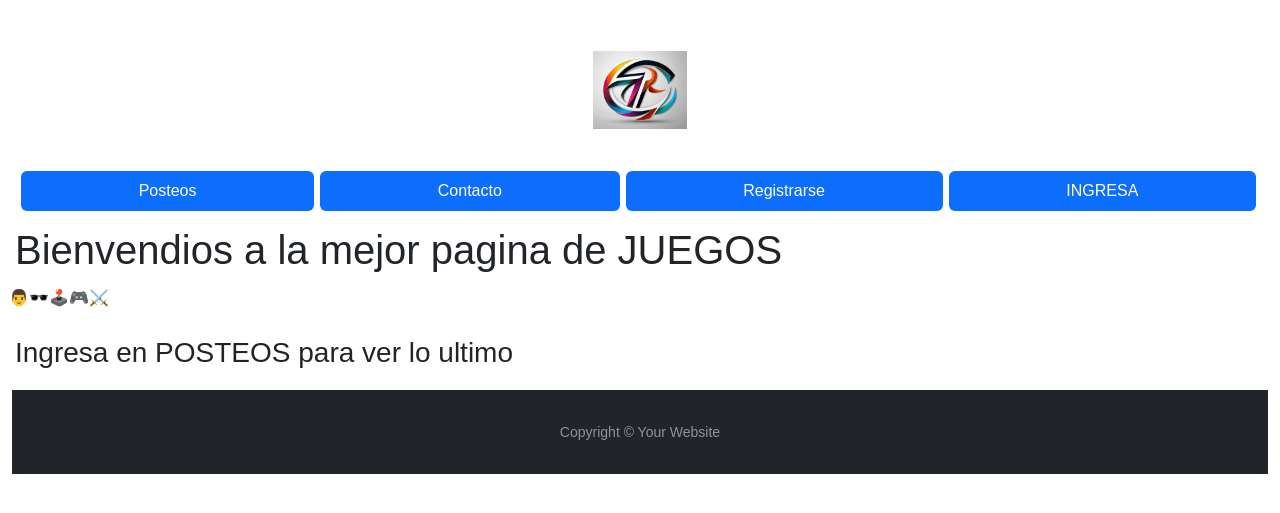
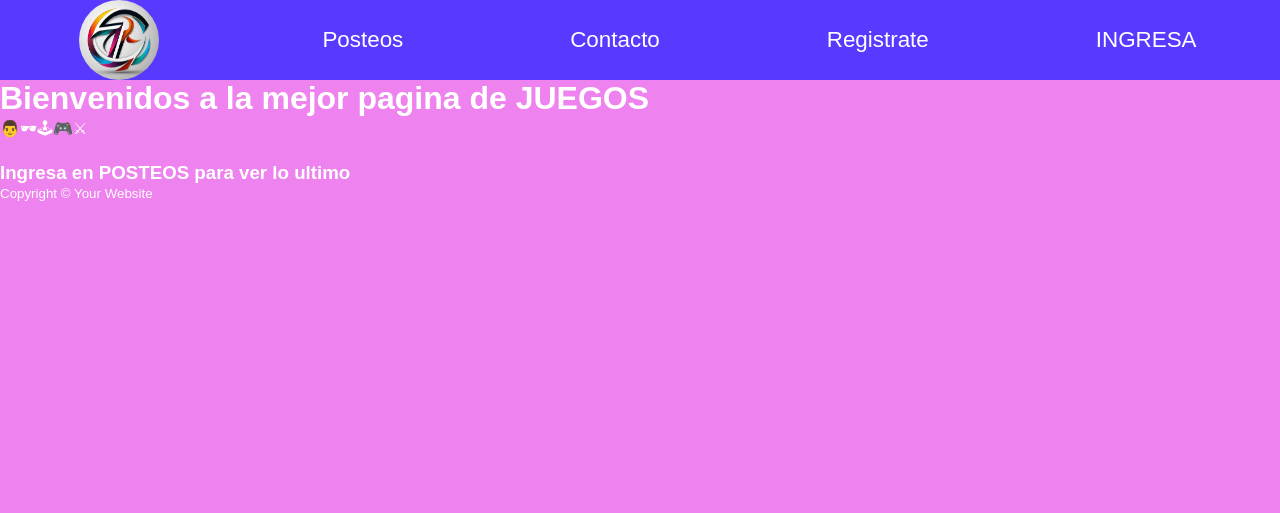
Before and after one commit to Casullo/FINAL_PRO, a Django app: template blog/templates/index.html in a window 1280 px wide. Shown: the top 513 px of the page. Run offline with Django 3.2, Linux system fonts and the light colour scheme; the template is opened without the code that fills it, so the values that code supplies are empty.

Commit message:
css_mas_avances

```diff
--- a/blog/apps/posts/models.py
+++ b/blog/apps/posts/models.py
@@ -28,7 +28,7 @@ class Categoria (models.Model):
 
 
 class Posts (models.Model):
-    titulo = models.CharField (max_length= 50, null= False)
+    titulo = models.CharField (max_length= 250, null= False)
     subtitulo = models.CharField (max_length= 100, null=True, blank=True )
     fecha = models.DateTimeField (auto_now_add=True)
     autor = models.ForeignKey (User, on_delete=models.CASCADE, null=True)
--- a/blog/static/css/style.css
+++ /dev/null
@@ -1,13 +0,0 @@
-@import url("https://fonts.googleapis.com/css2?family=Poppins:ital,wght@0,100;0,200;0,300;0,400;0,500;0,600;0,700;0,800;0,900;1,100;1,200;1,300;1,400;1,500;1,600;1,700;1,800;1,900&display=swap");
-
-*{
-    margin: 3px;
-    padding: 3px;
-    box-sizing: border-box;
-    font-family: 'Popponn', sans-serif;
-}
-
-
-.container-noticias{
-    display:flex
-}
--- /dev/null
+++ b/blog/static/css/style_base.css
@@ -0,0 +1,54 @@
+@import url("https://fonts.googleapis.com/css2?family=Poppins:ital,wght@0,100;0,200;0,300;0,400;0,500;0,600;0,700;0,800;0,900;1,100;1,200;1,300;1,400;1,500;1,600;1,700;1,800;1,900&display=swap");
+
+*{
+    margin: 0;
+    padding: 0;
+    /* box-sizing: border-box; */
+    font-family: 'Popponn', sans-serif;
+}
+
+body{
+    background-color: violet;
+    color: white;
+}
+
+.navbar-nav img{
+    width: 80px;
+    height: 80px;
+    border-radius: 50px;
+}
+
+.navbar-nav {
+    width: 100%;
+    margin: 0;
+    padding: 0;
+    height: 80px;
+    display: flex;
+    justify-content: space-around;
+    background-color: #5739ff;
+    font-family: 'Popponn', sans-serif;
+}
+
+.nav-link {
+    display: flex;
+    justify-content: center;
+    align-items: center;
+    padding: 4px;
+    color: white;
+    text-decoration: none;
+    font-size: 1.4rem;
+}
+
+.nav-link {
+    color: white;
+    text-decoration: none;
+    transition: color 0.3s ease;
+}
+
+.nav-link:hover {
+    color: #8a8a8a;
+}
+.active {
+    color: #8a8a8a;
+    text-decoration: underline;
+}
--- a/blog/templates/base.html
+++ b/blog/templates/base.html
@@ -7,70 +7,66 @@
         <meta charset="utf-8" />
         <meta
             name="viewport"
-            content="width=device-width, initial-scale=1, shrink-to-fit=no"
-        />
-        <title> {% block titulo %}
+            content="width=device-width, initial-scale=1, shrink-to-fit=no"/>
 
-            {% endblock %}
+        <title>
+            {% block titulo %}
+
+            {% endblock titulo %}
         </title>
-         <link rel="stylesheet" href= "{% static 'css/style.css' %}">
-        <!-- Bootstrap CSS v5.2.1 -->
-        <link
-            href="https://cdn.jsdelivr.net/npm/bootstrap@5.3.2/dist/css/bootstrap.min.css"
-            rel="stylesheet"
-            integrity="sha384-T3c6CoIi6uLrA9TneNEoa7RxnatzjcDSCmG1MXxSR1GAsXEV/Dwwykc2MPK8M2HN"
-            crossorigin="anonymous"
-        />
+        <link rel="stylesheet" href="{% static 'css/style_base.css' %}">
     </head>
+
 
     <body>
         <header>
-            <!-- place navbar here -->
-            <a class="flex-sm-fill text-sm-center nav-link active" href="#">
-                <img src="{% static 'img/Juegolandia.jpeg' %}" style="max-width: 100px; margin: 30px;">
-              </a>
 
-            <nav class="nav nav-pills flex-column flex-sm-row">
-                <!-- <a class="flex-sm-fill text-sm-center nav-link active" href="{% url 'index' %}">Inicio</a> -->
-                <a class="flex-sm-fill text-sm-center nav-link active" href="{% url 'apps.posts:posts' %}">Posteos</a>
-                <a class="flex-sm-fill text-sm-center nav-link active" href="{% url 'apps.contacto:contacto' %}">Contacto</a>
-                <a class="flex-sm-fill text-sm-center nav-link active" href="{% url 'apps.posts:registro' %}" tabindex="-1" aria-disabled="true">Registrarse</a>
-                <a class="flex-sm-fill text-sm-center nav-link active" href="{% url 'login' %}">INGRESA</a>
+            <nav class="navbar-nav">
+                <a href="{% url 'apps.posts:posts' %}"><img src="{% static 'img/Juegolandia.jpeg' %}"></a>
+                <a class="nav-link {% if request.path == 'posts' %}active{% endif %}" href="{% url 'apps.posts:posts' %}">Posteos</a>
+                <a class="nav-link {% if request.path == 'contacto' %}active{% endif %}" href="{% url 'apps.contacto:contacto' %}">Contacto</a>
+                <a class="nav-link {% if request.path == 'registro' %}active{% endif %}" href="{% url 'apps.posts:registro' %}" tabindex="-1" aria-disabled="true">Registrate</a>
+                <a class="nav-link {% if request.path == 'login' %}active{% endif %}" href="{% url 'login' %}">INGRESA</a>
                 {% if user.is_authenticated %}
+
+
+                <a href="{% url 'apps.posts:perfil' user.id %}">
+
+                    <li> {{user.username}}
+
+                        {% if usuarios.icono != Null %}<img src="{{User.icono.url}}">
+                        {% endif %}
+
+                    </li>
+                    <br>
                     <form action="{% url 'logout' %}" method="POST">
                         {% csrf_token %}
                         <button type="sumit">Cerrar sesión</button>
                     </form>
-                <a href="{% url 'apps.posts:perfil' user.id %}">
-                    <li> {{user.username}} {% if usuarios.icono != Null %}<img src="{{User.icono.url}}" alt=""
-                        width="50px">
-                    {% endif %}
-
-                    </li>
 
 
 
                 {% endif %}
+
+
             </nav>
-        </header>
+
 
 
         {% block contenido %}
 
 
-              {% endblock %}
+        {% endblock contenido %}
 
 
 
-        <main></main>
-          <!-- place footer here -->
+
             <footer id="sticky-footer" class="flex-shrink-0 py-4 bg-dark text-white-50">
                 <div class="container text-center">
                     <small>Copyright &copy; Your Website</small>
                 </div>
             </footer>
 
-        <!-- Bootstrap JavaScript Libraries -->
             <script
                 src="https://cdn.jsdelivr.net/npm/@popperjs/core@2.11.8/dist/umd/popper.min.js"
                 integrity="sha384-I7E8VVD/ismYTF4hNIPjVp/Zjvgyol6VFvRkX/vR+Vc4jQkC+hVqc2pM8ODewa9r"
@@ -82,5 +78,9 @@
                 integrity="sha384-BBtl+eGJRgqQAUMxJ7pMwbEyER4l1g+O15P+16Ep7Q9Q+zqX6gSbd85u4mG4QzX+"
                 crossorigin="anonymous"
             ></script>
+
+        </header>
+
     </body>
+
 </html>
--- a/blog/templates/index.html
+++ b/blog/templates/index.html
@@ -2,7 +2,7 @@
 
 {% block contenido %}
 
-<h1>Bienvendios a la mejor pagina de JUEGOS</h1>
+<h1>Bienvenidos a la mejor pagina de JUEGOS</h1>
 
 👨🕶🕹🎮⚔
 <br><br>
--- a/blog/templates/login.html
+++ b/blog/templates/login.html
@@ -1,24 +1,28 @@
 {% extends 'base.html' %}
 {% load static %}
 
-<title>{% block title %} Registro de usuario {% endblock title %}</title>
+{% block titulo %} Ingreso {% endblock titulo %}
 
 {% block contenido %}
 <center>
 <form method="POST" style="margin-top: 100px; margin-bottom: 250px;">
     <h1 class="hl">Iniciar Sesión</h1>
+
     <div class="messages">
         {% for message in messages %}
             <table{% if message.tags %} class="{{ message.tags }}"{% endif %}>{{ message }}</table>
         {% endfor %}
     </div>
     {% csrf_token %}
+    <br>
     <div class="container">
         <a href="{% url 'password_reset'}">¡Olvidaste tu contraseña? </a>
         <table>{{ form.as_p }}</table>
     </div>
+
     <a style="color: rgb(0, 0, 0);" href="{% url 'apps.posts:registro' %}">Todavía no está registrado? Registrate</a>
     <br><br>
+
     <button type="submit" class="btn btn-success btn-lg px-3">Iniciar sesión</button>
 
 </form>
--- a/blog/templates/perfil.html
+++ b/blog/templates/perfil.html
@@ -8,7 +8,7 @@
 
 <h1>{{usuarios.id}} --> {{usuarios.username}}</h1>
 {% if usuarios.icono %}
-<img src="{{usuarios.icono.url}}" alt="Imagen perfil" class="img-perfil">
+<img src="{{ usuarios.icono.url }}" alt="Imagen perfil" class="img-perfil">
 {% else %}
 <img src="media/default.jpg" alt="Ícono de perfil por defecto" class="img-perfil">
 
--- a/blog/templates/registro.html
+++ b/blog/templates/registration/registro.html
@@ -2,7 +2,8 @@
 
 {% load static %}
 
-<title>{% block title %} Registro de usuario {% endblock title %}</title>
+
+{% block titulo %} Registro de Usuario {% endblock titulo %}
 
 {% block contenido %}
 <center>
@@ -10,7 +11,7 @@
 
     <section>
         <h1 class="hl">Registro de usuarios</h1>
-        <div class="messages">
+         <div class="messages">
             {% for message in messages %}
                 <table{% if message.tags %} class="{{ message.tags }}"{% endif %}>{{ message }}</table>
             {% endfor %}
```
Also changed, not shown: blog/apps/posts/views.py (+4 -4 lines), blog/templates/posts/crear_post.html (+6 -3 lines), blog/templates/posts/posts.html (+6 -2 lines), blog/media/default.jpg (added), blog/media/f24.jpeg (added), blog/media/fortnite.jpg (added), blog/media/usuarios/hoggie.png (added). Lines whose indentation alone changed are shown as unchanged.
